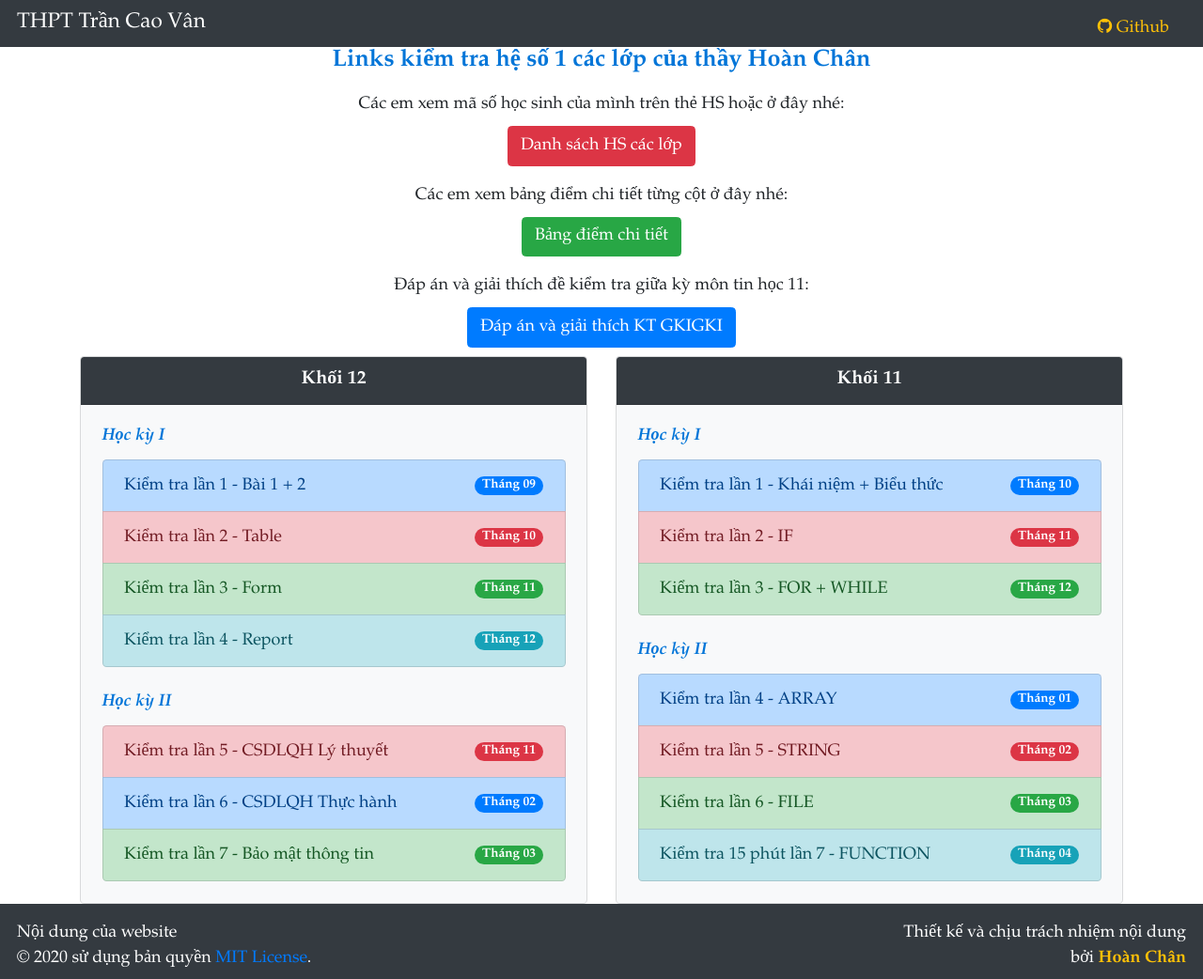
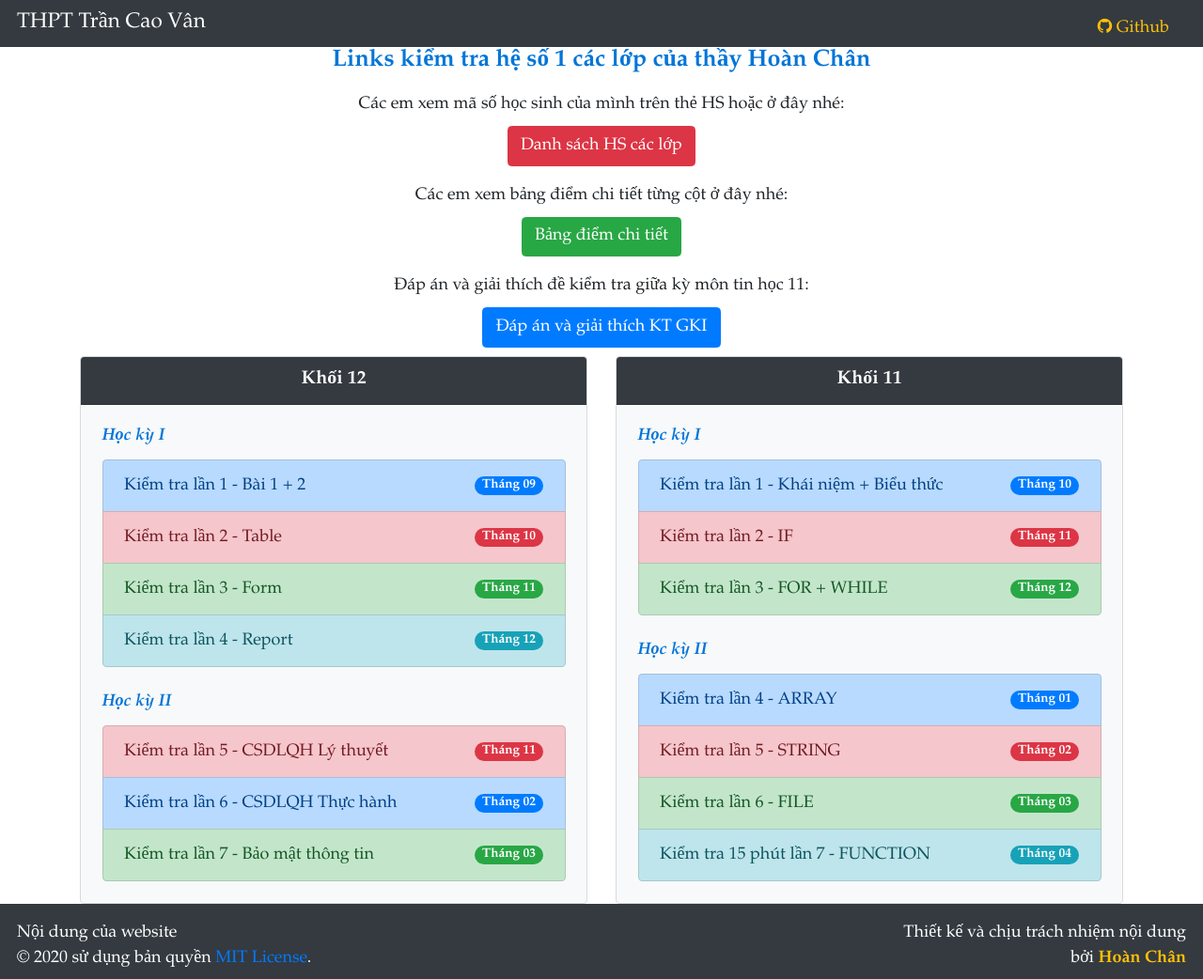
Before and after one commit to TCVan/tcvan.github.io, a Jekyll site: the page built from kt/tin.html, in a window 1280 px wide. Shown: the whole page at 94% size. Built offline with Jekyll 4.4.1, drawn with Linux system fonts in a browser that asks for light colours; nearby versions of some CDN libraries.

Commit message:
sửa lỗi chính tảtả

```diff
--- a/kt/tin.html
+++ b/kt/tin.html
@@ -41,7 +41,7 @@
   <p class="text-center py-2">Các em xem bảng điểm chi tiết từng cột ở đây nhé:</p>
   <p class="text-center pb-2"> <a class="btn btn-success" href="https://c3tcvan-my.sharepoint.com/:x:/g/personal/lhchan_tcvan_edu_vn/EYeUjyUcPbJEjYNxFVA5TY4B2yRULrrjyhHx1ErKXYpyog?e=I19Aqx">Bảng điểm chi tiết</a></p>
   <p class="text-center py-2">Đáp án và giải thích đề kiểm tra giữa kỳ môn tin học 11:</p>
-  <p class="text-center pb-2"> <a class="btn btn-primary" href="https://c3tcvan-my.sharepoint.com/:w:/g/personal/lhchan_tcvan_edu_vn/EcrPDa1J6-tFmVE5W2nFbOwBwPTPhCxR4YIVMYQxvFY8CA?e=y10lmL">Đáp án và giải thích KT GKIGKI</a></p>
+  <p class="text-center pb-2"> <a class="btn btn-primary" href="https://c3tcvan-my.sharepoint.com/:w:/g/personal/lhchan_tcvan_edu_vn/EcrPDa1J6-tFmVE5W2nFbOwBwPTPhCxR4YIVMYQxvFY8CA?e=y10lmL">Đáp án và giải thích KT GKI</a></p>
   <div class="row" id="linksContainer">
     <div class="col-lg-6">
       <div class="card text-dark bg-light">
```
